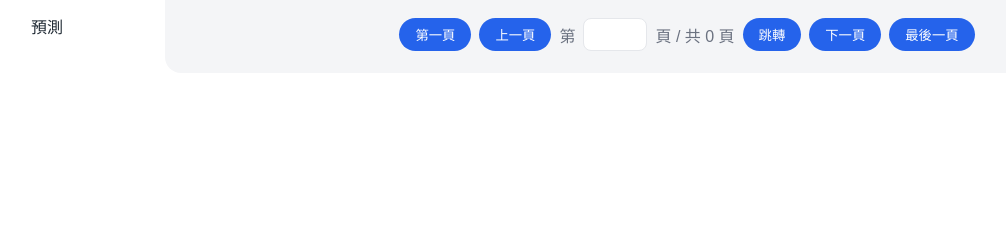
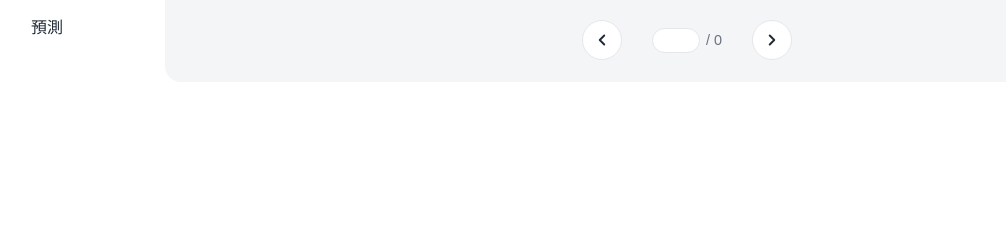
Before and after one commit to ychsieh725/titanic_restful_project, a Flask app: page / in a window 1280 px wide. Shown: the part 227-467 px from the top of the page, without its empty margins (43-1049 px from the left). Run offline with Flask 3, Linux system fonts and the light colour scheme; data that the repository does not hold is empty.

Commit message:
style(web): redesign pager as chevron buttons with page pill
WHY:
原分頁列有六顆文字鈕（第一頁/上一頁/跳轉/下一頁/最後一頁）顯得擁擠；改成更精簡
的「圓形上一頁/下一頁 + 中間頁碼膠囊」設計，符合提供的樣式。

WHAT:
- index.html 分頁改為 .pager：左右圓形 chevron 圖示鈕（上一頁/下一頁，邊界停用），
  中間 .pager-pill 膠囊內含頁碼輸入框 + 「/ 總頁數」。
- 保留輸入頁碼跳轉（膠囊內輸入 + Enter，goToPage 仍夾範圍）；移除第一頁/最後一頁/
  跳轉三顆文字鈕與其樣式。renderPagination 同步只更新上/下頁停用狀態。

IMPACT:
- 純前端分頁互動樣式；後端 /api/passengers 分頁參數不變。第一頁/最後一頁可由輸入
  頁碼達成（如需專屬按鈕可再加回）。

Co-Authored-By: Claude Opus 4.8 <noreply@anthropic.com>

```diff
--- a/templates/index.html
+++ b/templates/index.html
@@ -43,25 +43,55 @@
         display: block;
     }
 
-    /* 分頁列：置中、按鈕較小 */
-    .pagination {
+    /* 分頁器：圓形上一頁/下一頁 + 中間頁碼膠囊 */
+    .pager {
         display: flex;
-        gap: 8px;
         align-items: center;
         justify-content: center;
-        margin-top: 18px;
-        flex-wrap: wrap;
+        gap: 14px;
+        margin-top: 20px;
     }
 
-    .pagination button {
+    .pager-btn {
         margin-top: 0;
-        padding: 7px 16px;
+        width: 40px;
+        height: 40px;
+        padding: 0;
+        border-radius: 50%;
+        background: #fff;
+        border: 1px solid var(--line);
+        color: var(--fg);
+        display: inline-flex;
+        align-items: center;
+        justify-content: center;
     }
 
-    .pagination input {
-        width: 64px;
+    .pager-btn:hover:not(:disabled) {
+        background: var(--panel);
+    }
+
+    .pager-btn svg {
+        width: 18px;
+        height: 18px;
+        display: block;
+    }
+
+    .pager-pill {
+        display: inline-flex;
+        align-items: center;
+        gap: 6px;
+        background: var(--panel);
+        border-radius: 30px;
+        padding: 6px 16px;
+        font-size: 0.9rem;
+    }
+
+    .pager-pill input {
+        width: 48px;
         margin-top: 0;
+        padding: 4px 6px;
         text-align: center;
+        border-radius: 20px;
     }
 
     /* 是否生還狀態圖示（綠勾 / 紅 X） */
@@ -115,16 +145,28 @@
         <tbody id="passengerTableBody"></tbody>
     </table>
 
-    <div class="pagination">
-        <button type="button" id="firstBtn" onclick="goToPage(1)">第一頁</button>
-        <button type="button" id="prevBtn" onclick="goToPage(currentPage - 1)">上一頁</button>
-        <span class="muted">第</span>
-        <input type="number" id="pageInput" min="1"
-            onkeydown="if (event.key === 'Enter') jumpToInput()">
-        <span class="muted">頁 / 共 <span id="totalPages">0</span> 頁</span>
-        <button type="button" onclick="jumpToInput()">跳轉</button>
-        <button type="button" id="nextBtn" onclick="goToPage(currentPage + 1)">下一頁</button>
-        <button type="button" id="lastBtn" onclick="goToPage(getTotalPages())">最後一頁</button>
+    <div class="pager">
+        <button type="button" id="prevBtn" class="pager-btn" title="上一頁"
+            onclick="goToPage(currentPage - 1)">
+            <svg viewBox="0 0 24 24" fill="none" stroke="currentColor" stroke-width="2.5"
+                stroke-linecap="round" stroke-linejoin="round">
+                <polyline points="15 18 9 12 15 6" />
+            </svg>
+        </button>
+
+        <span class="pager-pill">
+            <input type="number" id="pageInput" min="1" title="輸入頁碼後按 Enter 跳轉"
+                onkeydown="if (event.key === 'Enter') jumpToInput()">
+            <span class="muted">/ <span id="totalPages">0</span></span>
+        </span>
+
+        <button type="button" id="nextBtn" class="pager-btn" title="下一頁"
+            onclick="goToPage(currentPage + 1)">
+            <svg viewBox="0 0 24 24" fill="none" stroke="currentColor" stroke-width="2.5"
+                stroke-linecap="round" stroke-linejoin="round">
+                <polyline points="9 18 15 12 9 6" />
+            </svg>
+        </button>
     </div>
 </div>
 {% endblock %}
@@ -267,7 +309,7 @@
         goToPage(value);
     }
 
-    // 顯示分頁資訊：更新總頁數、輸入框預設值，並依邊界停用首尾/上下頁按鈕。
+    // 顯示分頁資訊：更新總頁數、頁碼膠囊輸入值，並依邊界停用上/下頁按鈕。
     function renderPagination(page, perPage, total) {
         const totalPages = getTotalPages();
 
@@ -275,10 +317,8 @@
         document.getElementById("totalPages").textContent = totalPages;
         document.getElementById("pageInput").value = page;
 
-        document.getElementById("firstBtn").disabled = page <= 1;
         document.getElementById("prevBtn").disabled = page <= 1;
         document.getElementById("nextBtn").disabled = page >= totalPages;
-        document.getElementById("lastBtn").disabled = page >= totalPages;
     }
 
     // 刪除的乘客 (透過 passengerId)。
```
